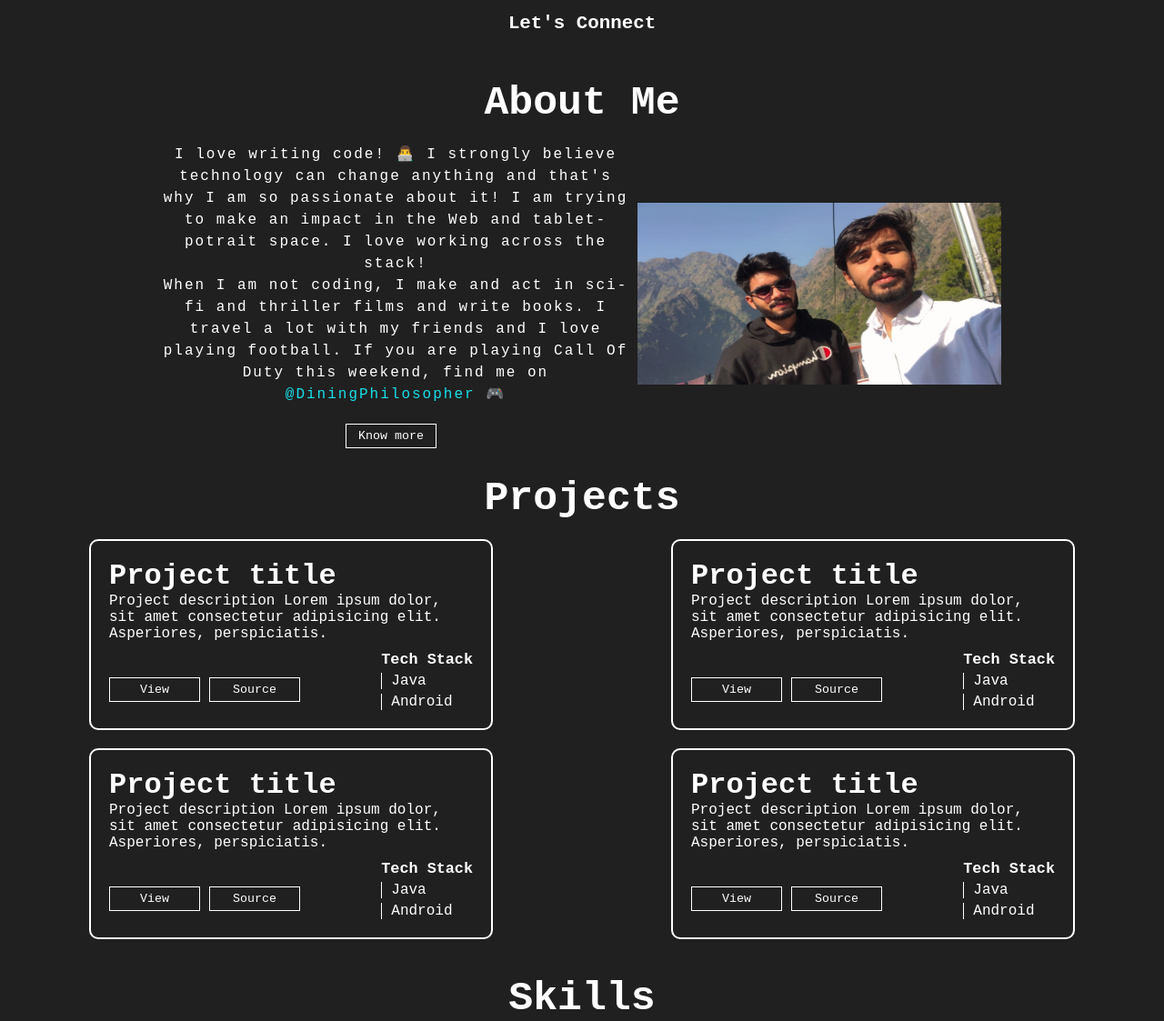
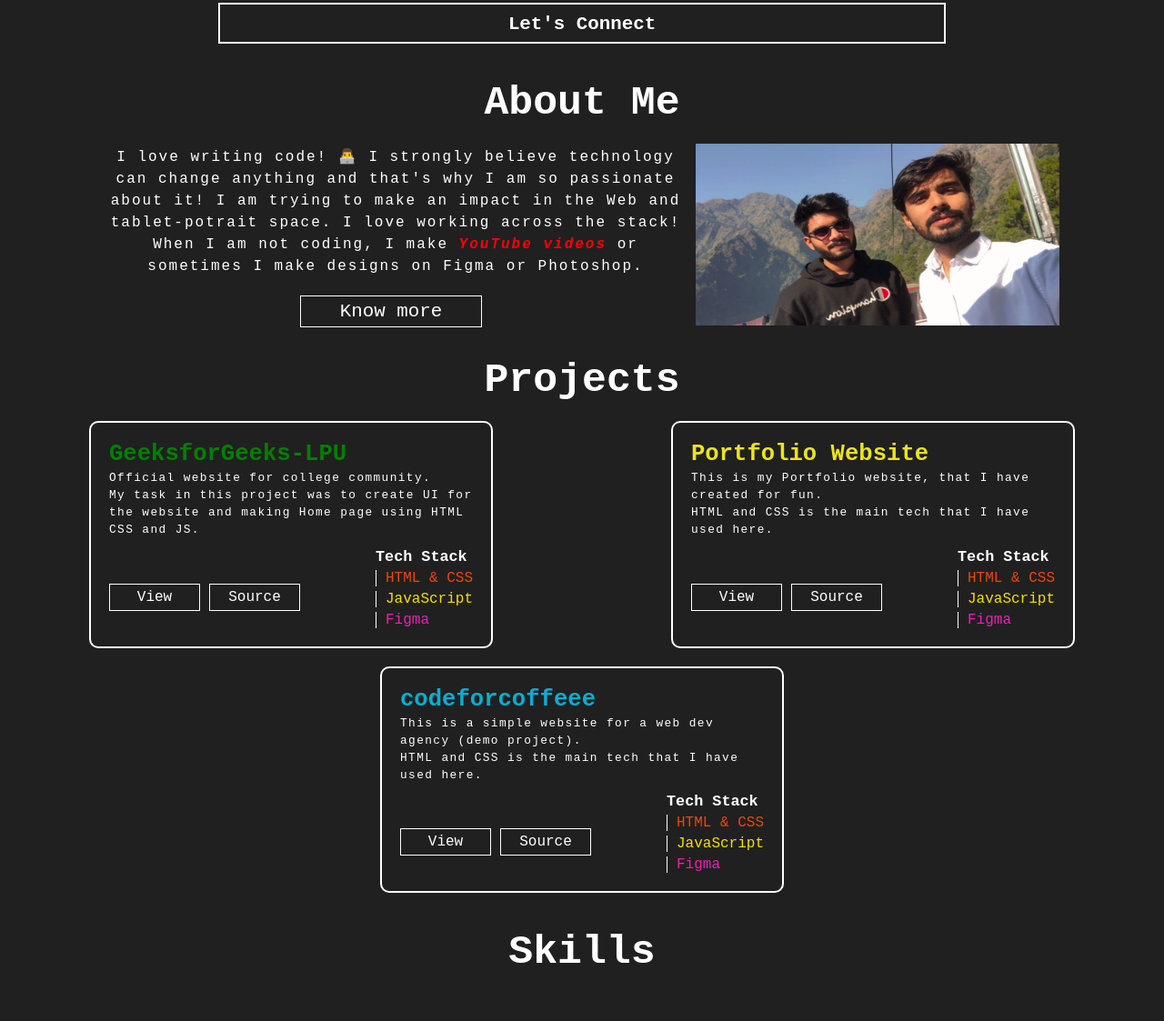
Before and after one commit to ankitojha07/dark_coders_portfolio, a plain HTML site: page index.html in a window 1280 px wide. Shown: the part 734-1857 px from the top of the page at 91% size. After the commit the page ends 1806 px from the top, so only its background shows below. Drawn offline with nearby package versions, Linux system fonts and the light colour scheme; a web font is replaced by a local one.

Commit message:
projects added

```diff
--- a/css/style.css
+++ b/css/style.css
@@ -34,12 +34,13 @@ a{
     color: #fff;
     text-decoration: none;
     align-items: center;
+    text-align: center;
 }
 
 .header{
     padding: 20px;
     display: flex;
-    justify-content: center;
+    justify-content: space-evenly;
     align-items: center;
 }
 .logo{
@@ -49,8 +50,8 @@ a{
     color: #fff;
 }
 .logo:hover{
-    transform: scale(1.1);
-    transition: ease-in-out 200ms;
+    transform: scale(1);
+    transition: ease-out 200ms;
 }
 
 /* Navbar designs */
@@ -139,12 +140,15 @@ nav a:hover{
     height: 45px;
     padding: 10px;
     margin-top: 20px;
-    border: none;
+    border: 2px solid #fff;
 }
 .btn-connect:hover{
     transform: scale(1.1);
     transition: ease-in-out 500ms;
-    border: none;
+    color: #fff;
+    border : none;
+    background-color: rgb(202, 18, 144);;
+
 }
 
 /* About section start here  */
@@ -167,7 +171,7 @@ nav a:hover{
     flex-direction: column;
     justify-content: center;
     align-items: center;
-    width: 40%;
+    width: 50%;
     letter-spacing: 2px;
     line-height: 1.5;
     margin-top: 20px;
@@ -200,6 +204,16 @@ p{
 }
 
 /* button designs  */
+.btn-know{
+    font-size: 1.3rem;
+    color: #fff;
+    padding: 5px;
+    margin-right: 10px;
+    border: 1px solid white;
+    width: 200px;
+    margin-top: 20px;
+    background-color: rgb(32, 32, 32);
+}
 .btn-item{
     color: #fff;
     padding: 5px;
@@ -268,7 +282,7 @@ p{
 responsive design
 ===========================================
 */
-@media screen and (max-width: 1350px) {
+@media screen and (max-width: 1560px) {
     .logo{
         text-align: center;
         align-items: center;
--- a/index.html
+++ b/index.html
@@ -22,7 +22,7 @@
 
   <!-- body starts here  -->
   <body>
-    <header class="header active">
+    <header class="header">
       <div class="logo">
         <a href="#">Ankit Ojha</a>
       </div>
@@ -44,8 +44,8 @@
         <img class="image" src="./public/ankit-3.jpeg" alt="" />
       </div>
       <div class="bio">
-        I write software. I use JavaScript, Typescript, React or Next when I'm
-        coding web Frontends. I use Java or Kotlin when I'm coding mobile app.
+        I write software. I use <span style="text-transform: uppercase; font-weight: bold; color: red;">JavaScript - Typescript - React -- Next </span>when I'm
+        coding web Frontends. I use <span style="font-weight: bold; color: yellow; text-transform: uppercase;">Kotlin</span> when I'm coding mobile app.
       </div>
       <div class="hero-social social-icons">
         <a
@@ -74,7 +74,7 @@
           class="fa fa-youtube"
         ></a>
       </div>
-      <button class="btn-connect">Let's Connect</button>
+      <a href ="https://www.linkedin.com/in/ankitojha07/" target="_blank" class="btn-connect">Let's Connect</a>
     </div>
 
     <!-- About section start here  -->
@@ -90,13 +90,9 @@
           </p>
 
           <p>
-            When I am not coding, I make and act in sci-fi and thriller films
-            and write books. I travel a lot with my friends and I love playing
-            football. If you are playing Call Of Duty this weekend, find me on
-            <span class="special-text">@DiningPhilosopher</span>
-            🎮
+            When I am not coding, I make <a href="https://youtube.com/@codeforcoffeee" target="_blank" style="color: red; font-weight: bold; font-style: italic;">YouTube videos</a>  or sometimes I make designs on Figma or Photoshop.
           </p>
-          <button class="btn-item">Know more</button>
+          <button class="btn-know">Know more</button>
         </div>
         <div class="image-stack">
           <div class="image-stack__item image-stack__item--bottom">
@@ -118,84 +114,110 @@
       <div class="all-projects">
         <!-- project card  -->
         <div class="project-card">
-          <h1>Project title</h1>
-          <div class="description">
-            Project description Lorem ipsum dolor, sit amet consectetur
-            adipisicing elit. Asperiores, perspiciatis.
+          <h1 style="color: green; font-size: 1.6rem;">GeeksforGeeks-LPU</h1>
+          <div
+            class="description"
+            style="
+              font-size: 0.8rem;
+              line-height: 1.5;
+              letter-spacing: 1.4px;
+              margin-top: 2px;
+            "
+          >
+            Official website for college community. <br />
+            My task in this project was to create UI for the website and making
+            Home page using HTML CSS and JS.
           </div>
           <div class="inner-div">
             <div class="buttons">
-              <button class="btn-item">View</button>
-              <button class="btn-item">Source</button>
+              <a
+                class="btn-item"
+                href="https://geeksforgeekslpu.netlify.app/"
+                target="_blank"
+                >View</a
+              >
+              <a class="btn-item" href="#">Source</a>
             </div>
             <div class="tech-stack">
               <div class="tech-stack-title">Tech Stack</div>
-              <div class="tech">Java</div>
-              <div class="tech">Android</div>
+              <div class="tech" style="color: rgb(236, 71, 16);">HTML & CSS</div>
+
+              <div class="tech" style="color: rgb(244, 224, 9);">JavaScript</div>
+              <div class="tech" style="color: rgb(239, 31, 180);">Figma</div>
             </div>
           </div>
         </div>
 
         <!-- project card  -->
         <div class="project-card">
-          <h1>Project title</h1>
-          <div class="description">
-            Project description Lorem ipsum dolor, sit amet consectetur
-            adipisicing elit. Asperiores, perspiciatis.
+          <h1 style="color: rgb(235, 228, 30); font-size: 1.6rem;">Portfolio Website</h1>
+          <div
+            class="description"
+            style="
+              font-size: 0.8rem;
+              line-height: 1.5;
+              letter-spacing: 1.4px;
+              margin-top: 2px;
+            "
+          >
+            This is my Portfolio website, that I have created for fun.<br />
+            HTML and CSS is the main tech that I have used here.
           </div>
           <div class="inner-div">
             <div class="buttons">
-              <button class="btn-item">View</button>
-              <button class="btn-item">Source</button>
+              <a
+                class="btn-item"
+                href="https://geeksforgeekslpu.netlify.app/"
+                target="_blank"
+                >View</a
+              >
+              <a class="btn-item" href="https://github.com/ankitojha07/love-less-soul" target="_blank">Source</a>
             </div>
             <div class="tech-stack">
               <div class="tech-stack-title">Tech Stack</div>
-              <div class="tech">Java</div>
-              <div class="tech">Android</div>
+              <div class="tech" style="color: rgb(236, 71, 16);">HTML & CSS</div>
+
+              <div class="tech" style="color: rgb(244, 224, 9);">JavaScript</div>
+              <div class="tech" style="color: rgb(239, 31, 180);">Figma</div>
             </div>
           </div>
         </div>
 
         <!-- project card  -->
         <div class="project-card">
-          <h1>Project title</h1>
-          <div class="description">
-            Project description Lorem ipsum dolor, sit amet consectetur
-            adipisicing elit. Asperiores, perspiciatis.
+          <h1 style="color: rgb(12, 173, 209); font-size: 1.6rem;">codeforcoffeee</h1>
+          <div
+            class="description"
+            style="
+              font-size: 0.8rem;
+              line-height: 1.5;
+              letter-spacing: 1.4px;
+              margin-top: 2px;
+            "
+          >
+            This is a simple website for a web dev agency (demo project). <br />
+            HTML and CSS is the main tech that I have used here.
           </div>
           <div class="inner-div">
             <div class="buttons">
-              <button class="btn-item">View</button>
-              <button class="btn-item">Source</button>
+              <a
+                class="btn-item"
+                href="https://codeforcoffee.netlify.app/"
+                target="_blank"
+                >View</a
+              >
+              <a class="btn-item" href="https://github.com/ankitojha07/codeforcoffee" target="_blank">Source</a>
             </div>
             <div class="tech-stack">
               <div class="tech-stack-title">Tech Stack</div>
-              <div class="tech">Java</div>
-              <div class="tech">Android</div>
+              <div class="tech" style="color: rgb(236, 71, 16);">HTML & CSS</div>
+
+              <div class="tech" style="color: rgb(244, 224, 9);">JavaScript</div>
+              <div class="tech" style="color: rgb(239, 31, 180);">Figma</div>
             </div>
           </div>
         </div>
 
-        <!-- project card  -->
-        <div class="project-card">
-          <h1>Project title</h1>
-          <div class="description">
-            Project description Lorem ipsum dolor, sit amet consectetur
-            adipisicing elit. Asperiores, perspiciatis.
-          </div>
-          <div class="inner-div">
-            <div class="buttons">
-              <button class="btn-item">View</button>
-              <button class="btn-item">Source</button>
-            </div>
-            <div class="tech-stack">
-              <div class="tech-stack-title">Tech Stack</div>
-              <div class="tech">Java</div>
-              <div class="tech">Android</div>
-            </div>
-          </div>
-        </div>
-      </div>
       <!-- all projects div end  -->
     </div>
 
@@ -205,6 +227,7 @@
       <h1 class="title-section">Skills</h1>
     </div>
 
+    <script src="./js/index.js"></script>
     <script src="https://unpkg.com/ionicons@4.5.10-0/dist/ionicons.js"></script>
   </body>
 </html>
--- /dev/null
+++ b/js/index.js
@@ -0,0 +1,9 @@
+const mobile_nav = document.querySelector(".mobile-navbar-btn");
+
+const nav_header = document.querySelector(".header");
+
+const toogleNavBar = () => {
+  nav_header.classList.toggle("active");
+};
+
+mobile_nav.addEventListener("click", () => toogleNavBar());
```
